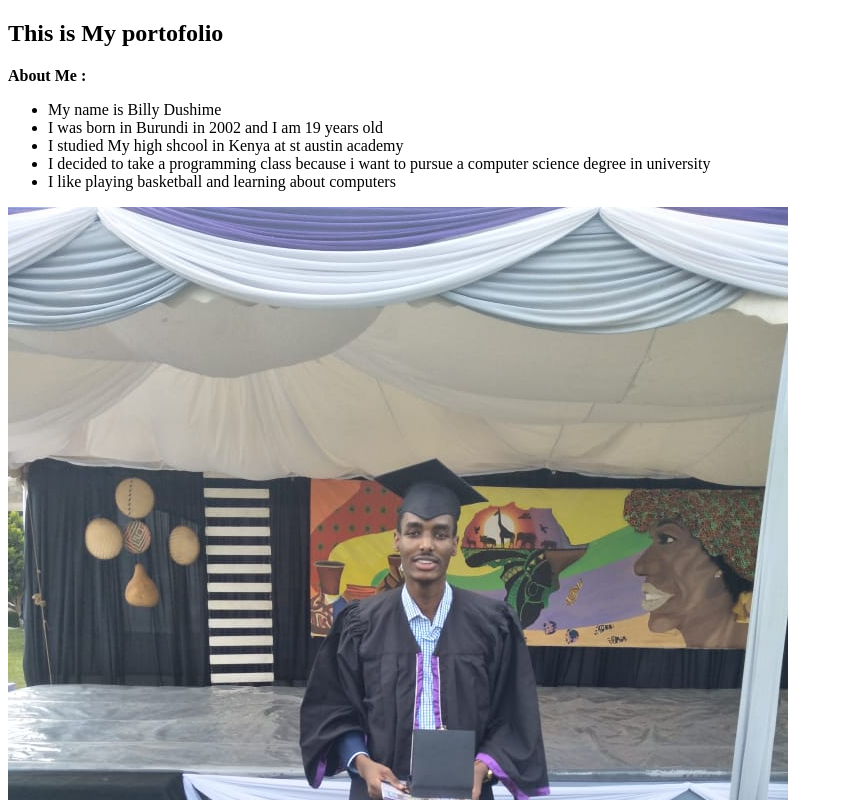
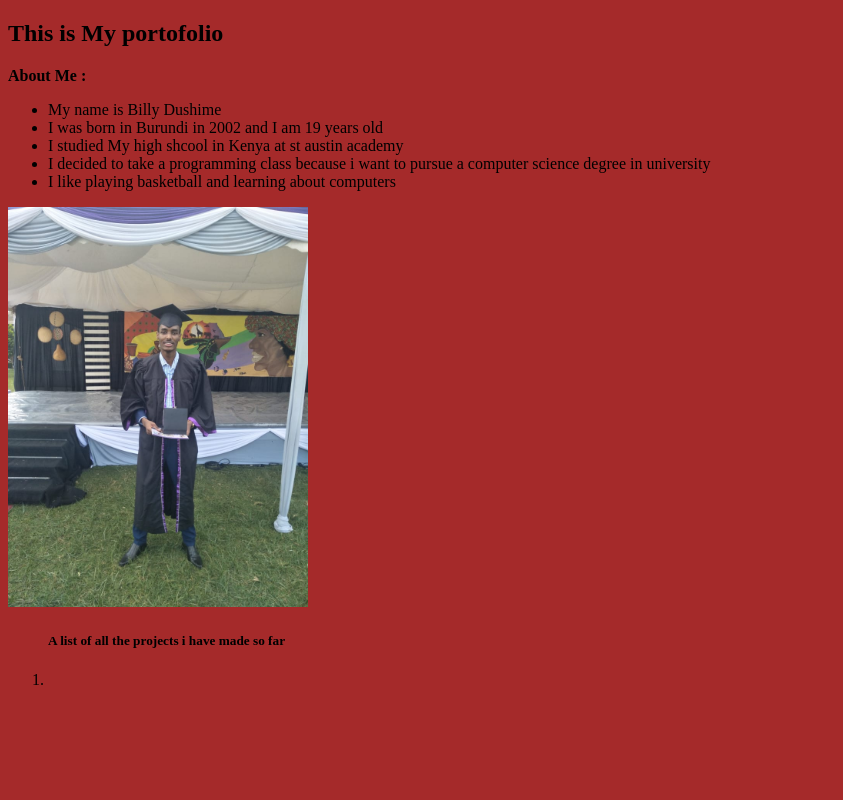
Before and after one commit to Billzonair/Week-1-IP-Portofolio, a plain HTML site: page index.html in a window 1280 px wide. Shown: the top 800 px of the page, without its empty margins (0-843 px from the left). Drawn offline with Linux system fonts and the light colour scheme.

Commit message:
i have resized the image

```diff
--- a/css/styles.css
+++ b/css/styles.css
@@ -1,4 +1,7 @@
-.picture {
-    width: 20px;
+body {
+    background-color: brown;
+}
+.image-resize {
+    width: 300px;
     height: auto;
 }
--- a/index.html
+++ b/index.html
@@ -4,7 +4,7 @@
          <title> My Portofolio </title>
          <link href="css/styles.css" rel="stylesheet" type="text/css">
 
-         <h2>This is My portofolio</h2>
+         <h2><strong>This is My portofolio </strong></h2>
     </head>
     <body>
         <div class="me"></div>
@@ -17,7 +17,7 @@
       <li>I like playing basketball and learning about computers</li>
     </ul>
         <div class="picture">
-            <img src="Images/image.jpeg" alt="Me at my class graduation in 2021">
+            <img src="Images/image.jpeg" alt="Me at my class graduation in 2021" class="image-resize">
         </div>
         <ol> <h5>A list of all the projects i have made so far</h5>
             <li><a href="file:///home/billzonair/Documents/moringa-school-projects/week1-independent-project/Other%20webpage/my-first-webpage.html"></a></li>
```
